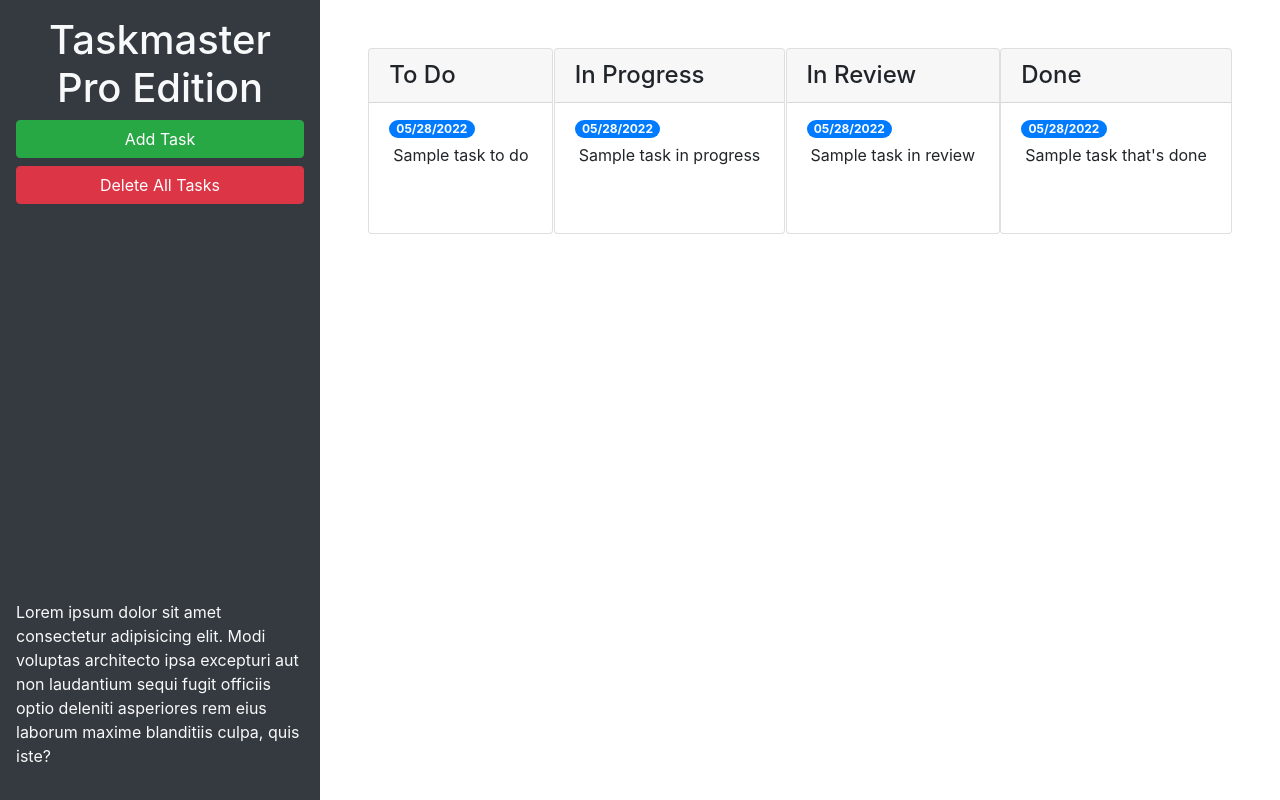
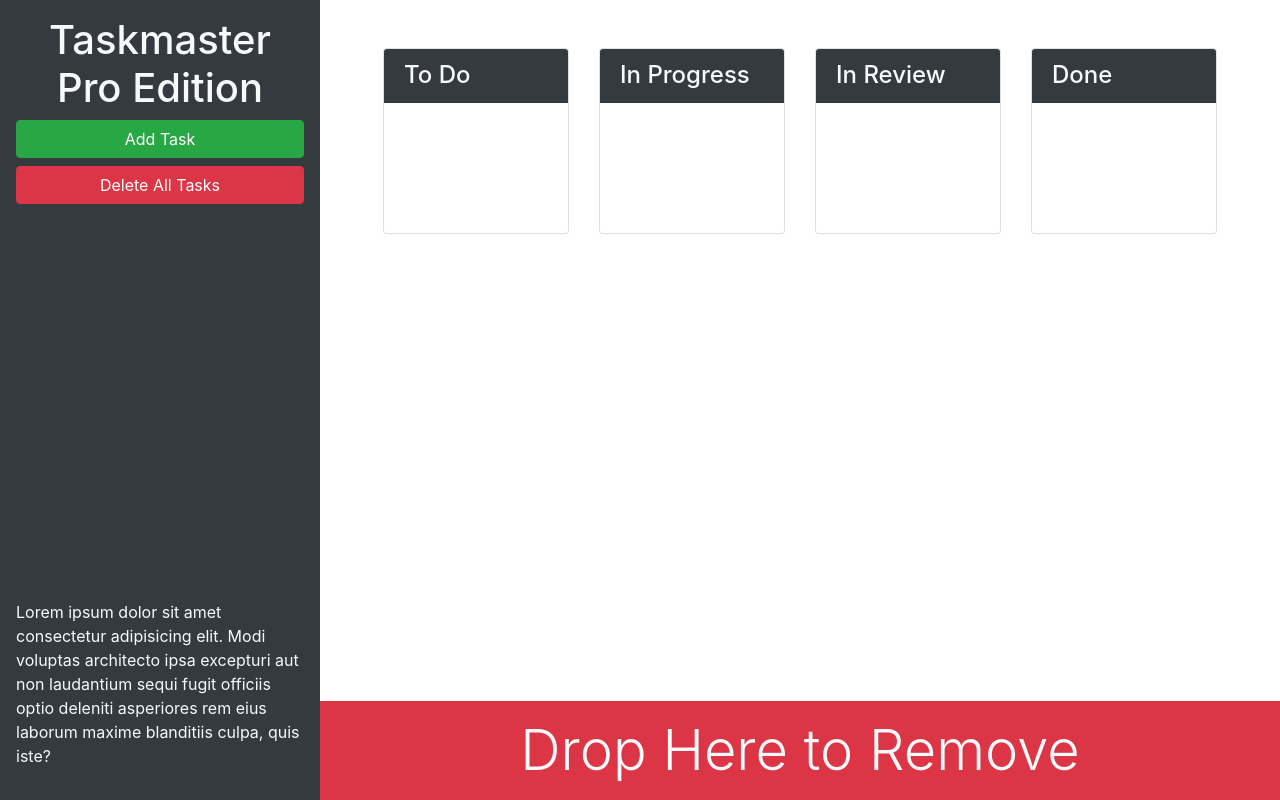
Before and after one commit to blindsweatyhansolo/taskmaster-pro, a plain HTML site: page index.html in a window 1280 px wide. Drawn offline with nearby package versions, Linux system fonts and the light colour scheme.

Commit message:
trash dropzone added, sticky header, finished styles for task cards

```diff
--- a/index.html
+++ b/index.html
@@ -13,71 +13,71 @@
 <body>
 
   <div class="row min-vh-100 no-gutters">
-    <header class="col-12 col-lg-3 bg-dark text-light d-flex flex-column p-4 p-lg-3">
+    <header class="col-12 col-lg-3 bg-dark text-light sticky-top d-flex flex-column p-4 p-lg-3">
       <h1 class="text-center">Taskmaster Pro Edition</h1>
       <button id="create-task" class="btn btn-block btn-success" data-toggle="modal" data-target="#task-form-modal">Add
         Task</button>
       <button id="remove-tasks" class="btn btn-block btn-danger">Delete All Tasks</button>
-      <p class="mt-auto">Lorem ipsum dolor sit amet consectetur adipisicing elit. Modi voluptas architecto ipsa
+      <p class="mt-auto d-none d-lg-block">Lorem ipsum dolor sit amet consectetur adipisicing elit. Modi voluptas architecto ipsa
         excepturi aut non
         laudantium sequi fugit officiis optio deleniti asperiores rem eius laborum maxime blanditiis culpa, quis iste?
       </p>
     </header>
-    <main class="col-12 col-lg-9">
+
+    <main class="col-12 col-lg-9 d-flex flex-column">
       <div class="m-5 row justify-content-around">
         <!-- TO DO START -->
+        <div class="col-12 col-md-6 col-xl-3 mb-3">
           <div class="card">
-          <h4 class="card-header">
+            <h4 class="card-header bg-dark text-light">
               To Do
             </h4>
             <ul id="list-toDo" class="list-group list-group-flush">
-            <li class="list-group-item">
-              <span class="badge badge-primary badge-pill">05/28/2022</span>
-              <p class="m-1">Sample task to do</p>
-            </li>
             </ul>
+          </div>
         </div>
         <!-- TO DO END -->
         <!-- IN PROGRESS START -->
+        <div class="col-12 col-md-6 col-xl-3 mb-3">
           <div class="card">
-          <h4 class="card-header">
+            <h4 class="card-header bg-dark text-light">
               In Progress
             </h4>
             <ul id="list-inProgress" class="list-group list-group-flush">
-            <li class="list-group-item">
-              <span class="badge badge-primary badge-pill">05/28/2022</span>
-              <p class="m-1">Sample task in progress</p>
-            </li>
             </ul>
+          </div>
         </div>
         <!-- IN PROGRESS END -->
         <!-- IN REVIEW START -->
+        <div class="col-12 col-md-6 col-xl-3 mb-3">
           <div  class="card">
-          <h4 class="card-header">
+            <h4 class="card-header bg-dark text-light">
               In Review
             </h4>
             <ul id="list-inReview" class="list-group list-group-flush">
-            <li class="list-group-item">
-              <span class="badge badge-primary badge-pill">05/28/2022</span>
-              <p class="m-1">Sample task in review</p>
-            </li>
             </ul>
+          </div>
         </div>
         <!-- IN REVIEW END -->
         <!-- DONE START -->
+        <div class="col-12 col-md-6 col-xl-3 mb-3">
           <div class="card">
-          <h4 class="card-header">
+            <h4 class="card-header bg-dark text-light">
               Done
             </h4>
             <ul id="list-done" class="list-group list-group-flush">
-            <li class="list-group-item">
-              <span class="badge badge-primary badge-pill">05/28/2022</span>
-              <p class="m-1">Sample task that's done</p>
-            </li>
             </ul>
+          </div>
         </div>
         <!-- DONE END -->
       </div>
+      <!-- TRASH ZONE START -->
+      <div id="trash" class="mt-auto">
+        <div class="w-100 bg-danger p-3 text-center text-light display-4 mt-auto">
+          Drop Here to Remove
+        </div>
+      </div>
+      <!-- TRASH ZONE END -->
     </main>
   </div>
 
```
Lines whose indentation alone changed are shown as unchanged.
